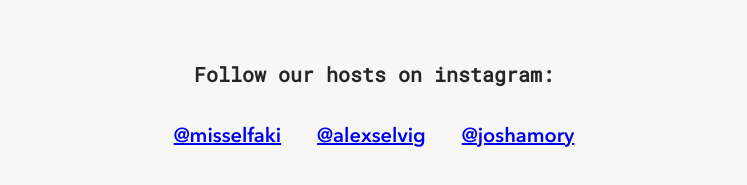
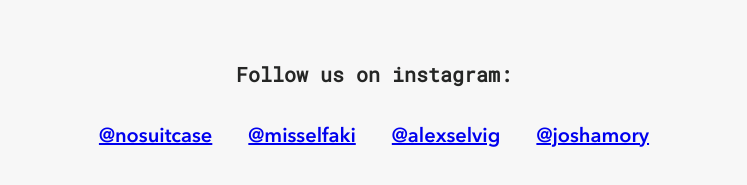
Before and after one commit to nosuitcase/nosuitcase, a website: page index.html in a window 1280 px wide. Shown: the part 961-1146 px from the top of the page, without its empty margins (266-1013 px from the left). Drawn offline with Linux system fonts and the light colour scheme.

Commit message:
Add page instagram

```diff
--- a/index.html
+++ b/index.html
@@ -71,7 +71,7 @@
                     </div>
                     <div class="ns_podcast-list-item ns_podcast-soundcloud">
                         <a href="https://soundcloud.com/nosuitcase">
-                            <img src="/assets/images/soundcloud.png" alt="Listen to the No Suitcase Podcast on Soundcloud">
+                            Listen on <img src="/assets/images/soundcloud.png" alt="Listen to the No Suitcase Podcast on Soundcloud">
                         </a>
                     </div>
                     <div class="ns_podcast-list-item ns_podcast-play">
@@ -82,7 +82,12 @@
                 </div>
             </div>
             <div class="ns_hosts">
-                <h3 class="ns_hosts-title">Follow our hosts on instagram:</h3>
+                <h3 class="ns_hosts-title">Follow us on instagram:</h3>
+                <h5 class="ns_hosts-host">
+                    <a href="https://www.instagram.com/nosuitcase/">
+                        @nosuitcase
+                    </a>
+                </h5>
                 <h5 class="ns_hosts-host">
                     <a href="https://www.instagram.com/misselfaki/">
                         @misselfaki
```
